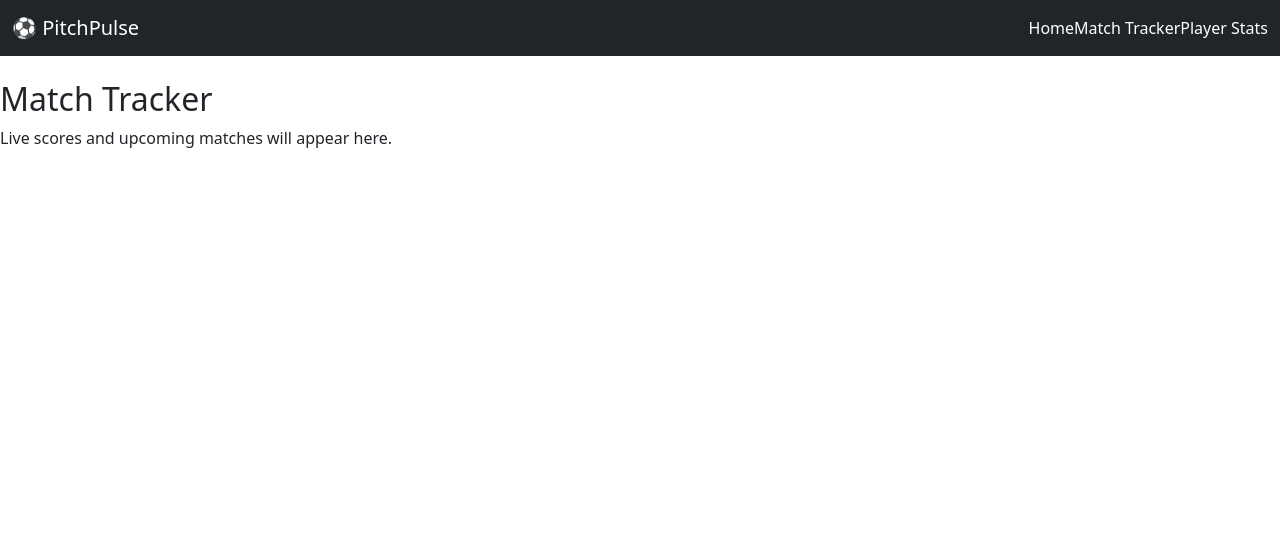
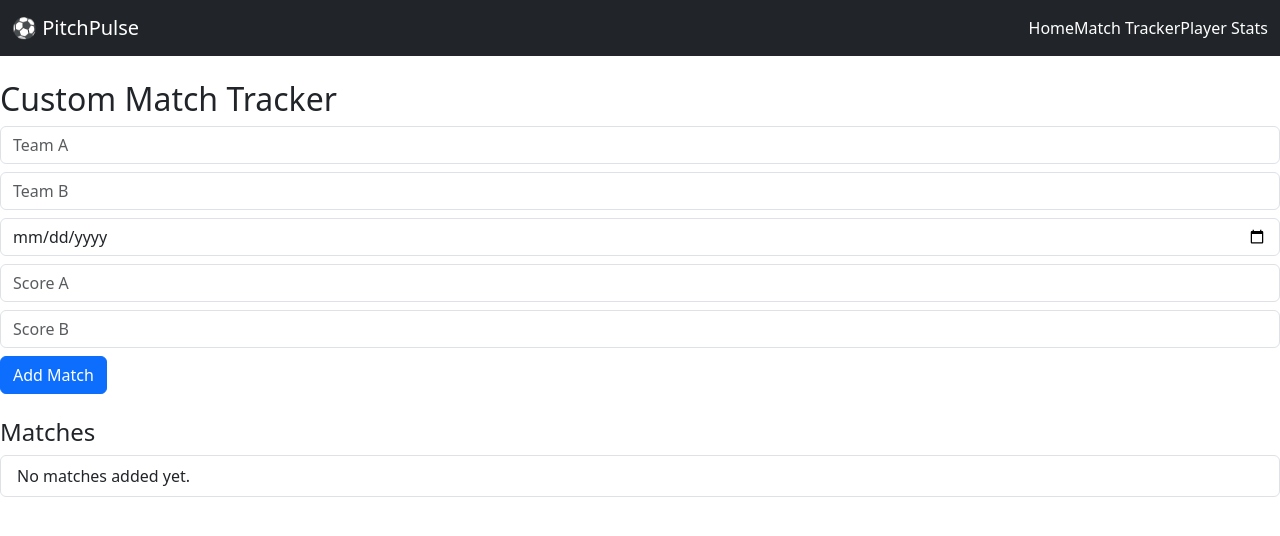
Before and after one commit to RishithSuresh/PitchPulse, a React (Create React App) app: page /tracker in a window 1280 px wide. Shown: the top 536 px of the page. Built offline with nearby package versions, Linux system fonts and the light colour scheme.

Commit message:
Custom Match Feature

```diff
--- a/src/pages/MatchTracker.js
+++ b/src/pages/MatchTracker.js
@@ -1,8 +1,46 @@
+
+import React, { useState } from "react";
+
 function MatchTracker() {
+  const [matches, setMatches] = useState([]);
+  const [form, setForm] = useState({ teamA: "", teamB: "", date: "", scoreA: "", scoreB: "" });
+
+  const handleChange = (e) => {
+    setForm({ ...form, [e.target.name]: e.target.value });
+  };
+
+  const handleSubmit = (e) => {
+    e.preventDefault();
+    if (!form.teamA || !form.teamB || !form.date) return;
+    setMatches([
+      ...matches,
+      { ...form }
+    ]);
+    setForm({ teamA: "", teamB: "", date: "", scoreA: "", scoreB: "" });
+  };
+
   return (
     <div>
-      <h2>Match Tracker</h2>
-      <p>Live scores and upcoming matches will appear here.</p>
+      <h2>Custom Match Tracker</h2>
+      <form onSubmit={handleSubmit} className="mb-4">
+        <div className="mb-2">
+          <input name="teamA" value={form.teamA} onChange={handleChange} placeholder="Team A" className="form-control mb-2" />
+          <input name="teamB" value={form.teamB} onChange={handleChange} placeholder="Team B" className="form-control mb-2" />
+          <input name="date" value={form.date} onChange={handleChange} type="date" className="form-control mb-2" />
+          <input name="scoreA" value={form.scoreA} onChange={handleChange} placeholder="Score A" className="form-control mb-2" type="number" min="0" />
+          <input name="scoreB" value={form.scoreB} onChange={handleChange} placeholder="Score B" className="form-control mb-2" type="number" min="0" />
+        </div>
+        <button type="submit" className="btn btn-primary">Add Match</button>
+      </form>
+      <h4>Matches</h4>
+      <ul className="list-group">
+        {matches.length === 0 && <li className="list-group-item">No matches added yet.</li>}
+        {matches.map((m, i) => (
+          <li key={i} className="list-group-item">
+            {m.date}: {m.teamA} {m.scoreA || 0} - {m.scoreB || 0} {m.teamB}
+          </li>
+        ))}
+      </ul>
     </div>
   );
 }
```
